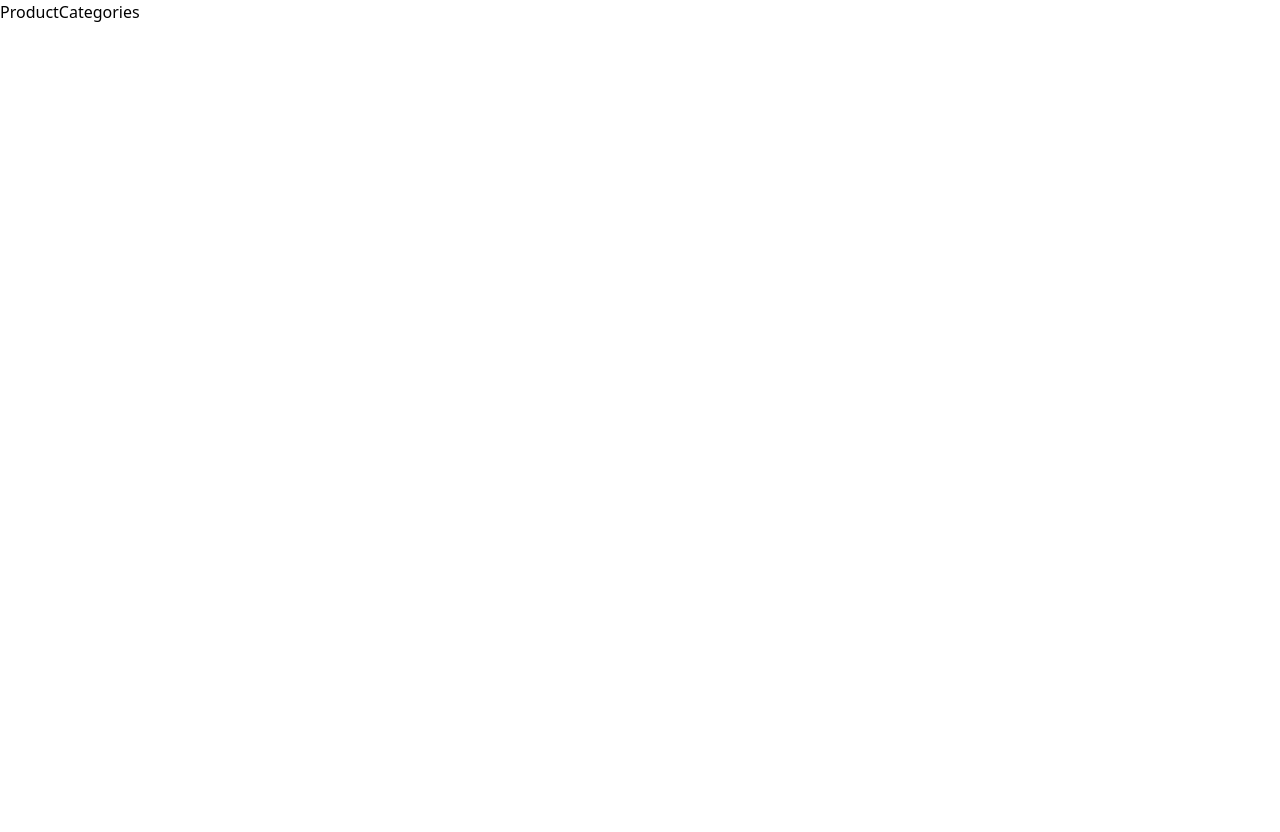
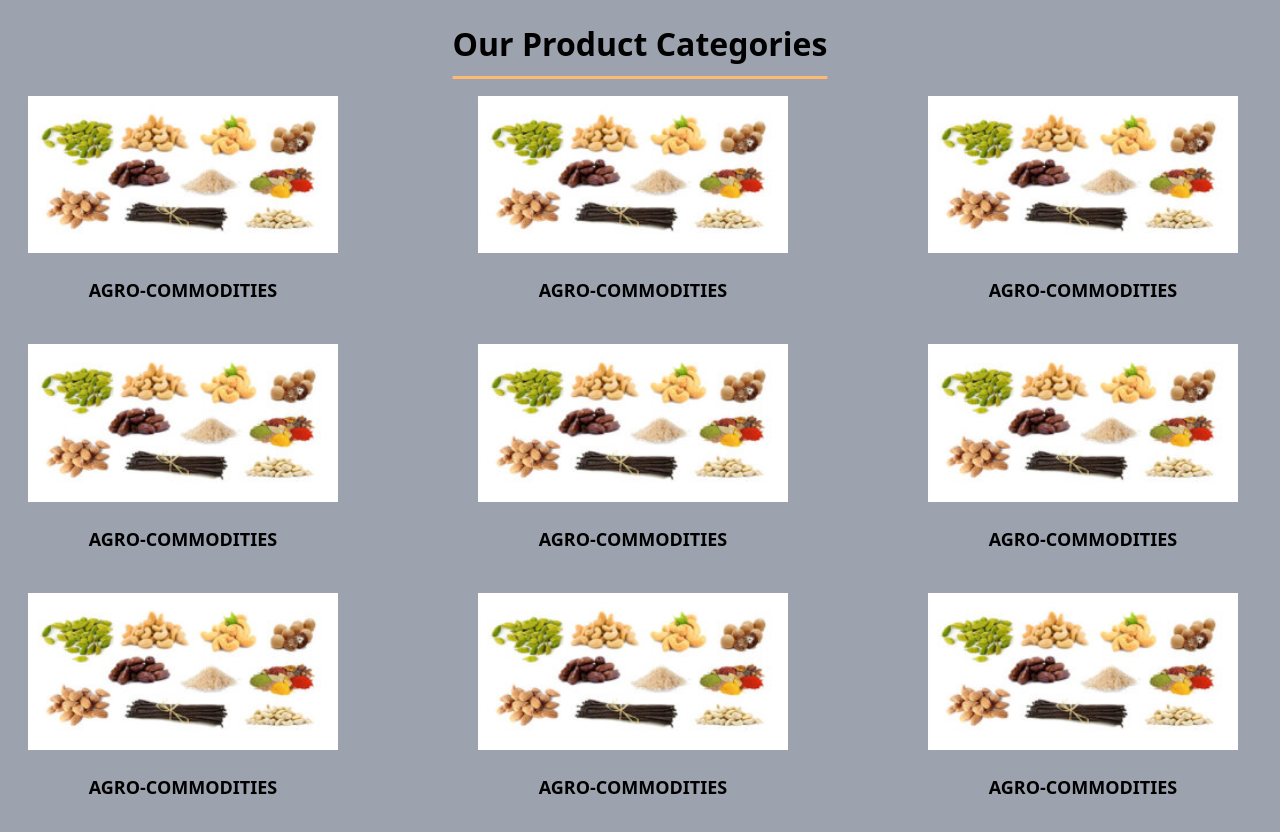
Before and after one commit to ydv-prakhar/Import-Export, a React (Vite) app: page / in a window 1280 px wide. Shown: the top 832 px of the page. Before the commit the page ends 800 px from the top, so only its background shows below. Built offline with nearby package versions, Linux system fonts and the light colour scheme.

Commit message:
feat:Product Categories component

```diff
--- a/src/App.jsx
+++ b/src/App.jsx
@@ -1,3 +1,4 @@
+import Card from "./components/Card";
 import { ProductCategories } from "./components/ProductCategories";
 
 function App() {
--- /dev/null
+++ b/src/components/Card.jsx
@@ -0,0 +1,14 @@
+/* eslint-disable react/prop-types */
+
+const Card = (props) => {
+  return (
+    <div className="flex w-[80%] md:w-[45%] lg:w-[25%] flex-col text-center text-[18px] font-[600] m-2">
+      <div className="w-full">
+        <img src={props.image} alt="" className="w-full"/>
+      </div>
+      <div className="my-[24px]">{props.text}</div>
+    </div>
+  );
+}
+
+export default Card
--- a/src/components/ProductCategories.jsx
+++ b/src/components/ProductCategories.jsx
@@ -1,6 +1,50 @@
+import Card from "./Card"
 
 export const ProductCategories = () => {
   return (
-    <div>ProductCategories</div>
-  )
+    <div className="bg-gray-400 p-5">
+      <div className="text-[32px] text-center font-[600] underline underline-offset-[20px] decoration-orange-300">
+        Our Product Categories
+      </div>
+
+      <div className="flex flex-wrap mt-5 gap-[10%]">
+        <Card
+          image="public\agro-1-e1599633611610.jpg"
+          text="AGRO-COMMODITIES"
+        />
+        <Card
+          image="public\agro-1-e1599633611610.jpg"
+          text="AGRO-COMMODITIES"
+        />
+        <Card
+          image="public\agro-1-e1599633611610.jpg"
+          text="AGRO-COMMODITIES"
+        />
+        <Card
+          image="public\agro-1-e1599633611610.jpg"
+          text="AGRO-COMMODITIES"
+        />
+        <Card
+          image="public\agro-1-e1599633611610.jpg"
+          text="AGRO-COMMODITIES"
+        />
+        <Card
+          image="public\agro-1-e1599633611610.jpg"
+          text="AGRO-COMMODITIES"
+        />
+        <Card
+          image="public\agro-1-e1599633611610.jpg"
+          text="AGRO-COMMODITIES"
+        />
+        <Card
+          image="public\agro-1-e1599633611610.jpg"
+          text="AGRO-COMMODITIES"
+        />
+        <Card
+          image="public\agro-1-e1599633611610.jpg"
+          text="AGRO-COMMODITIES"
+        />
+      </div>
+    </div>
+  );
 }
```
Also changed, not shown: public/agro-1-e1599633611610.jpg (added).
